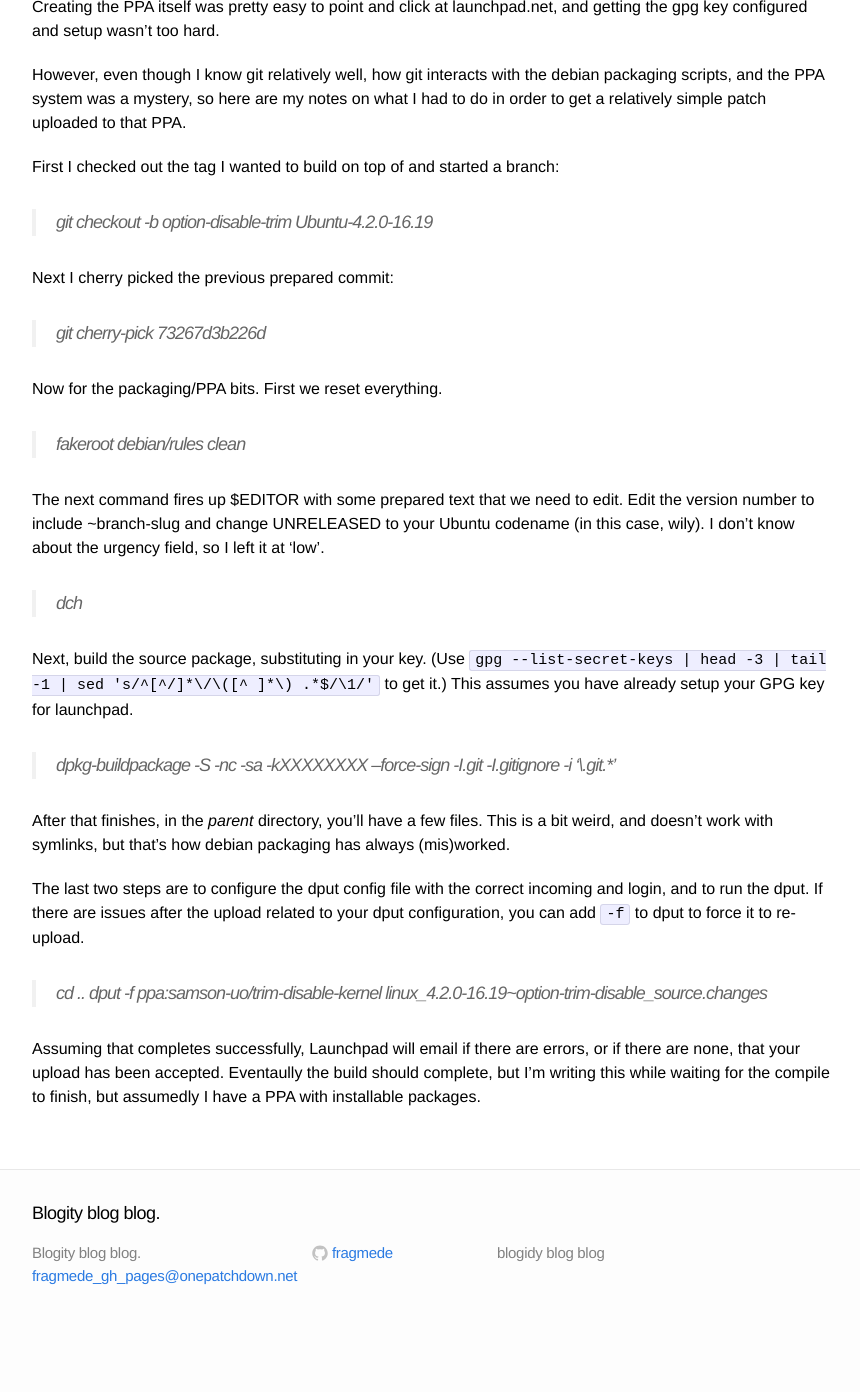
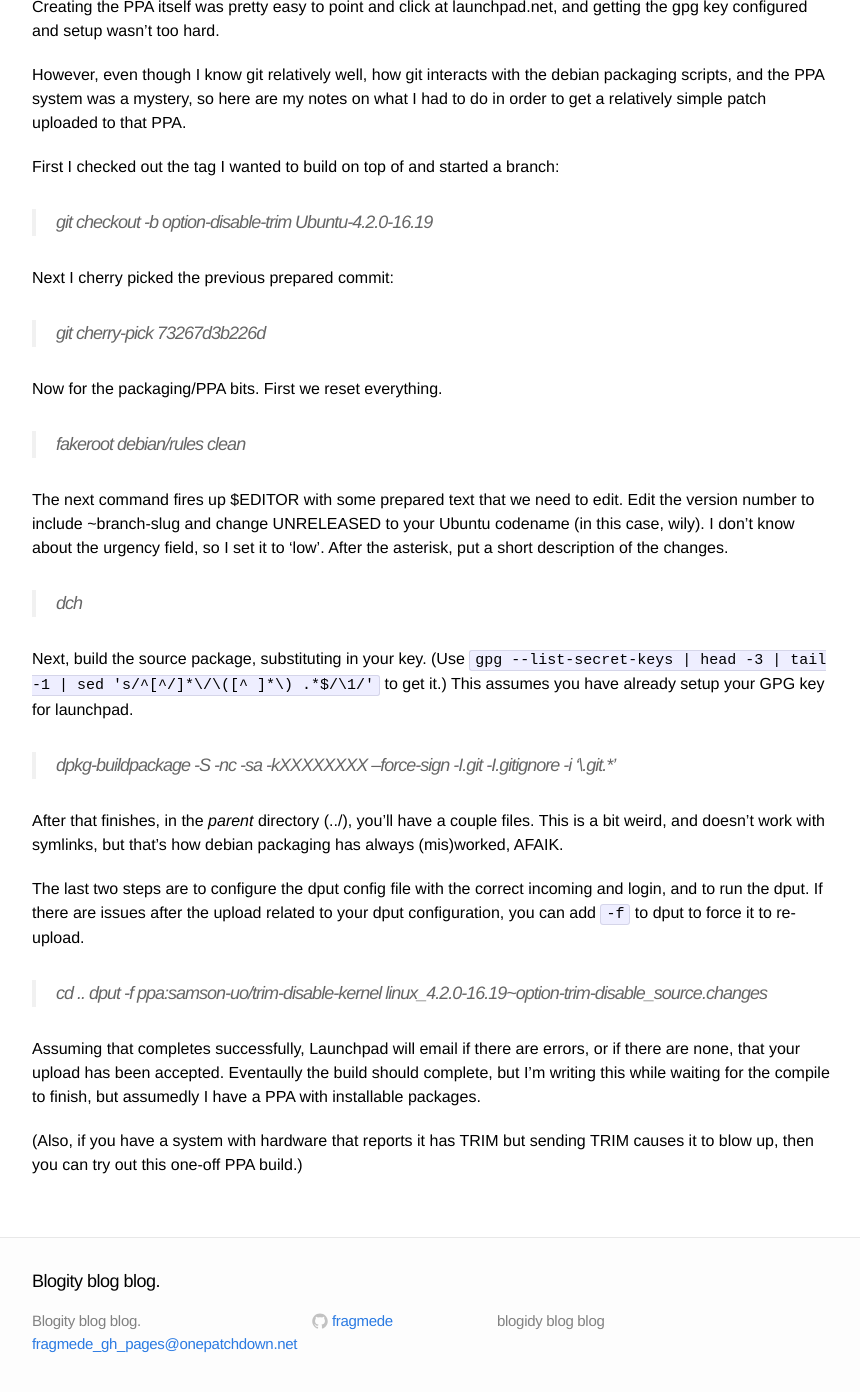
Before and after one commit to fragmede/fragmede.github.io, a Jekyll site: the page built from _posts/2015-11-07-ubuntu-kernel-ppa.markdown, in a window 1280 px wide and 1400 px high, scrolled down 251 px. Shown: the top 1392 px of the window, without its empty margins (208-1068 px from the left). Built offline with Jekyll 4.4.1, drawn with Linux system fonts in a browser that asks for light colours; before the commit the page ends 1583 px from its top, so only the background shows below that.

Commit message:
minor edits to post.

```diff
--- a/_posts/2015-11-07-ubuntu-kernel-ppa.markdown
+++ b/_posts/2015-11-07-ubuntu-kernel-ppa.markdown
@@ -23,7 +23,7 @@
 
 > fakeroot debian/rules clean
 
-The next command fires up $EDITOR with some prepared text that we need to edit. Edit the version number to include ~branch-slug and change UNRELEASED to your Ubuntu codename (in this case, wily). I don't know about the urgency field, so I left it at 'low'.
+The next command fires up $EDITOR with some prepared text that we need to edit. Edit the version number to include ~branch-slug and change UNRELEASED to your Ubuntu codename (in this case, wily). I don't know about the urgency field, so I set it to 'low'. After the asterisk, put a short description of the changes.
 
 > dch
 
@@ -31,7 +31,7 @@
 
 > dpkg-buildpackage -S -nc -sa -kXXXXXXXX --force-sign -I.git -I.gitignore -i '\\.git.\*'
 
-After that finishes, in the *parent* directory, you'll have a few files. This is a bit weird, and doesn't work with symlinks, but that's how debian packaging has always (mis)worked.
+After that finishes, in the *parent* directory (../), you'll have a couple files. This is a bit weird, and doesn't work with symlinks, but that's how debian packaging has always (mis)worked, AFAIK.
 
 The last two steps are to configure the dput config file with the correct incoming and login, and to run the dput. If there are issues after the upload related to your dput configuration, you can add `-f` to dput to force it to re-upload.
 
@@ -40,4 +40,6 @@
 
 Assuming that completes successfully, Launchpad will email if there are errors, or if there are none, that your upload has been accepted. Eventaully the build should complete, but I'm writing this while waiting for the compile to finish, but assumedly I have a PPA with installable packages.
 
+(Also, if you have a system with hardware that reports it has TRIM but sending TRIM causes it to blow up, then you can try out this one-off PPA build.)
+
 [trim-disable-ppa]: https://launchpad.net/~samson-uo/+archive/ubuntu/trim-disable-kernel
```
